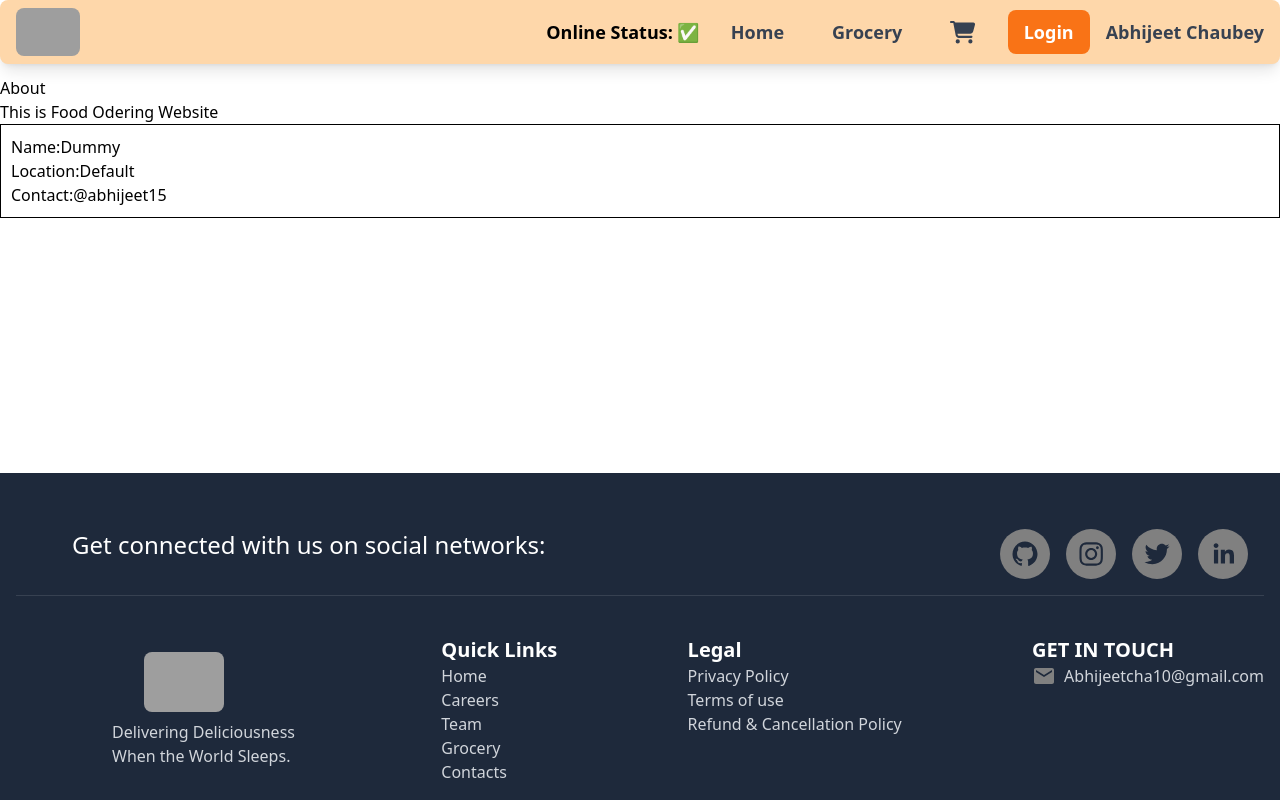
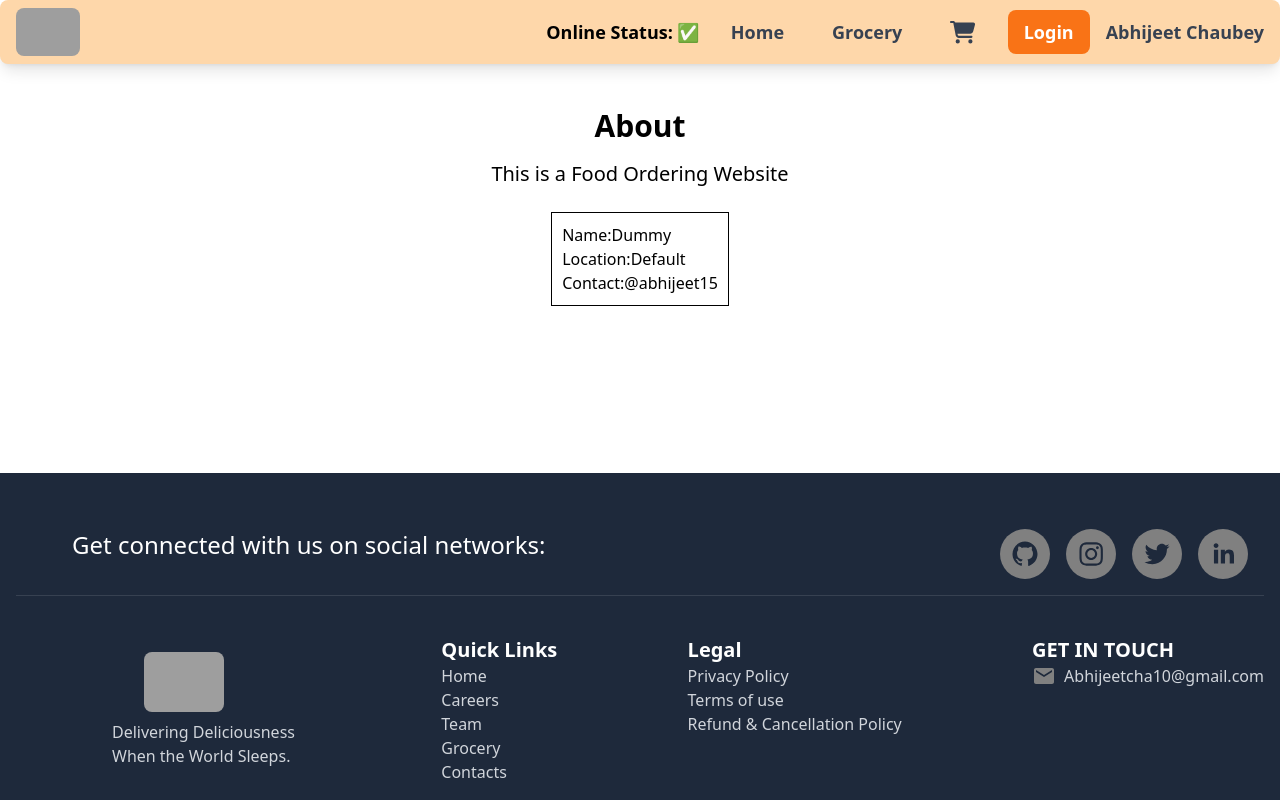
Before and after one commit to abhijeetchaubey/Food-Odering-App, a React (Vite) app: page /about in a window 1280 px wide. Built offline with nearby package versions, Linux system fonts and the light colour scheme; no server answers; grey boxes are pictures that could not be loaded.

Commit message:
Change CSS

```diff
--- a/src/components/About.js
+++ b/src/components/About.js
@@ -1,44 +1,28 @@
-// import User from "./User"
 import UserContext from "../utils/UserContext";
 import UserClass from "./UserClass";
 import React from "react";
 
-
-class About extends React.Component{
-    constructor(props){
-        super(props)
+class About extends React.Component {
+    constructor(props) {
+        super(props);
     }
 
-    componentDidMount(){
+    componentDidMount() {
         console.log("Parent Component Did Mount");
     }
 
-    render(){
-
+    render() {
         console.log("Parent render");
         return (
-            <div>
-                <h1>About</h1>
-
-                <h3>This is Food Odering Website</h3>
-
-                <UserClass name={"Abhijeet Chaubey"} location={"Dehradun"}/>
+            <div className="container mx-auto px-4 py-8">
+                <h1 className="text-3xl font-bold text-center mb-4">About</h1>
+                <h3 className="text-xl text-center mb-6">This is a Food Ordering Website</h3>
+                <div className="flex justify-center">
+                    <UserClass name={"Abhijeet Chaubey"} location={"Dehradun"} />
+                </div>
             </div>
-        )
+        );
     }
 }
 
-// const About=()=>{
-//     return (
-//         <div>
-//             <h1>About</h1>
-//             <h3>This is Food Odering Website</h3>
-//             {/* <User name={"Abhijeet Chaubey"}/>
-//  */}
-
-//             <UserClass name={"Abhijeet Chaubey (class"} location={"Dehradun"}/>
-//         </div>
-//     )
-// };
-
 export default About;
```
